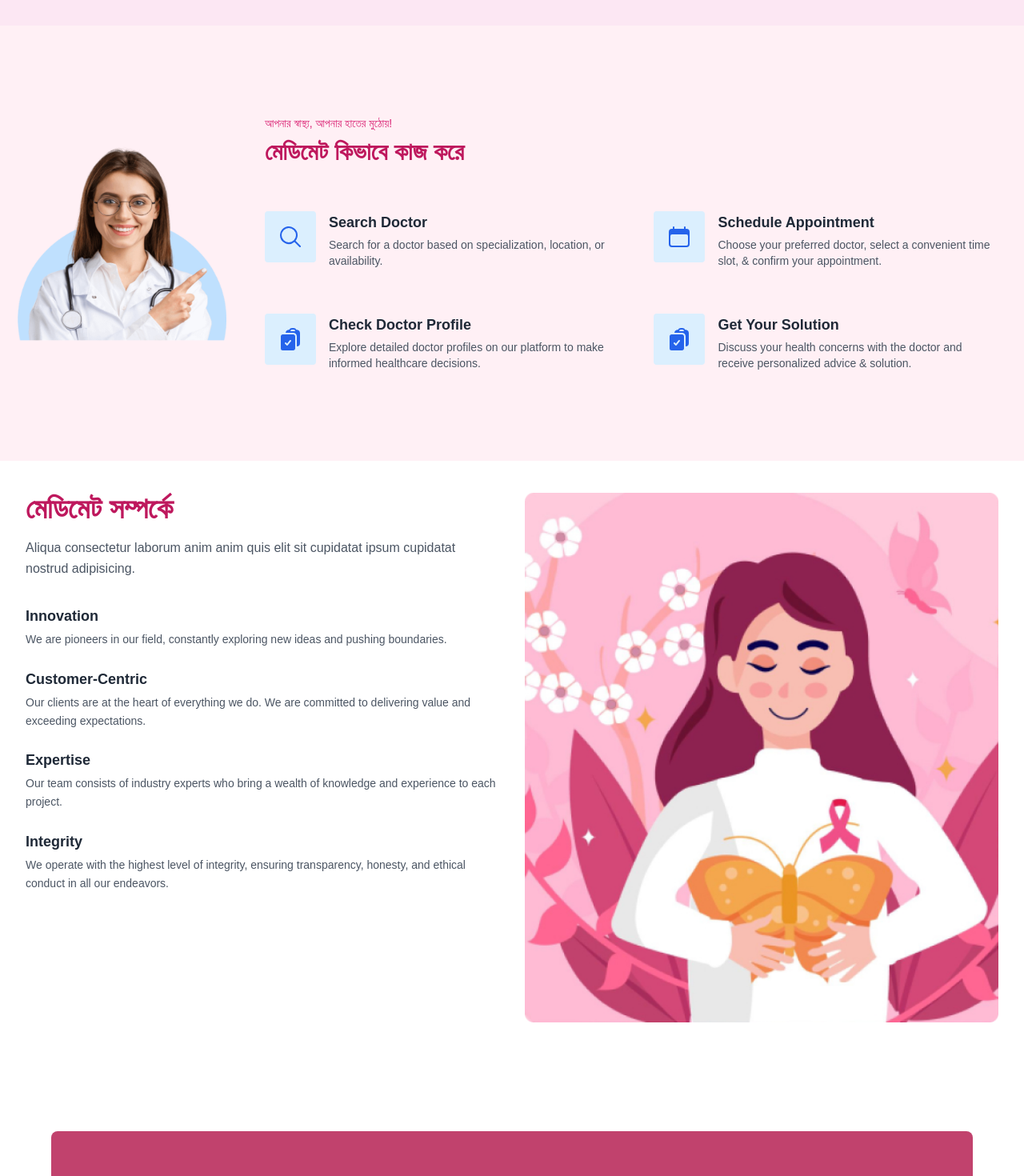
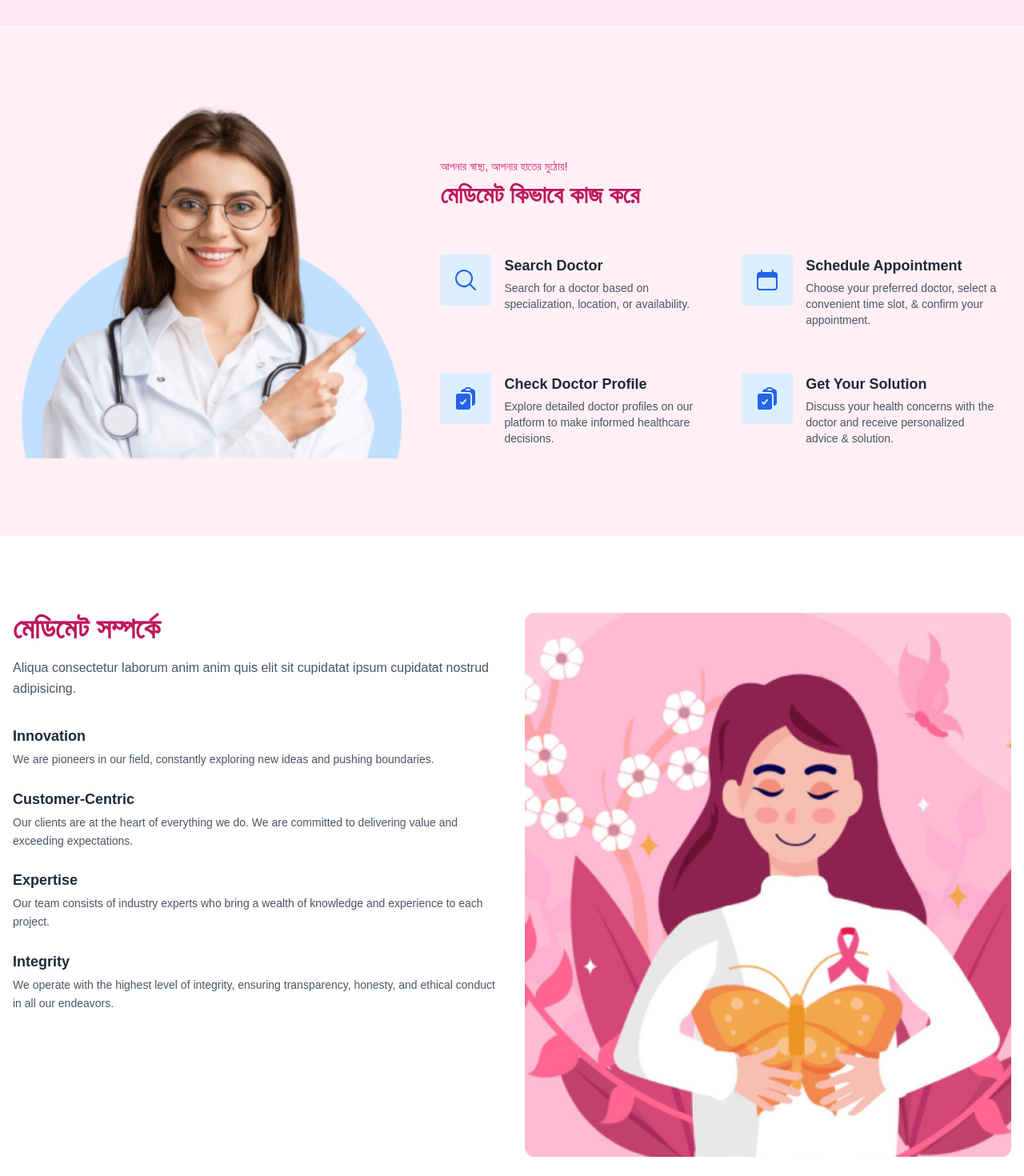
Before and after one commit to engsiam/infinisoftech.com, a Next.js app: page / in a window 1280 px wide. Shown: the part 840-2310 px from the top of the page at 80% size. Built offline with nearby package versions, Linux system fonts and the light colour scheme.

Commit message:
fix how about and about medimate

```diff
--- a/app/components/AboutMediMate.tsx
+++ b/app/components/AboutMediMate.tsx
@@ -31,7 +31,7 @@ const featureData = [
 
 export default function AboutMedimate() {
   return (
-    <section className="bg-white mx-auto px-6 lg:px-8 py-10">
+    <section className="bg-white mx-auto py-16 px-4 md:py-24">
       <div className="max-w-7xl mx-auto grid grid-cols-1 lg:grid-cols-2 gap-8">
         {/* Left Content */}
         <div>
--- a/app/components/HowMediMate.tsx
+++ b/app/components/HowMediMate.tsx
@@ -43,9 +43,9 @@ const cardData = [
 const HowMediMate = () => {
   return (
     <section className="bg-[#FFF0F5] py-16 px-4 md:py-24">
-      <div className="max-w-7xl mx-auto flex flex-col lg:flex-row items-center gap-8">
+      <div className="max-w-7xl mx-auto flex flex-col lg:flex-row gap-8 lg:items-end">
         {/* Left Image */}
-        <div className="w-auto flex justify-center lg:justify-start">
+        <div className="flex justify-center lg:basis-2/5">
           <Image
             src="/assets/images/women.png"
             alt="Doctor"
@@ -53,14 +53,14 @@ const HowMediMate = () => {
             loading="lazy"
             width={350}
             height={0}
-            sizes="100vh"
-            // sizes="100vh"
+            //sizes="(max-width: 1024px) 100vw, 60vw"
+           sizes="100vh"
             // style={{ height: "auto" }}
           />
         </div>
 
         {/* Right Content */}
-        <div className="flex flex-col text-center lg:text-left w-full">
+        <div className="flex flex-col text-left lg:basis-3/5">
           {/* Heading */}
           <div className="mb-6 p-4">
             <p className="text-pink-600 text-sm mb-2">
```
